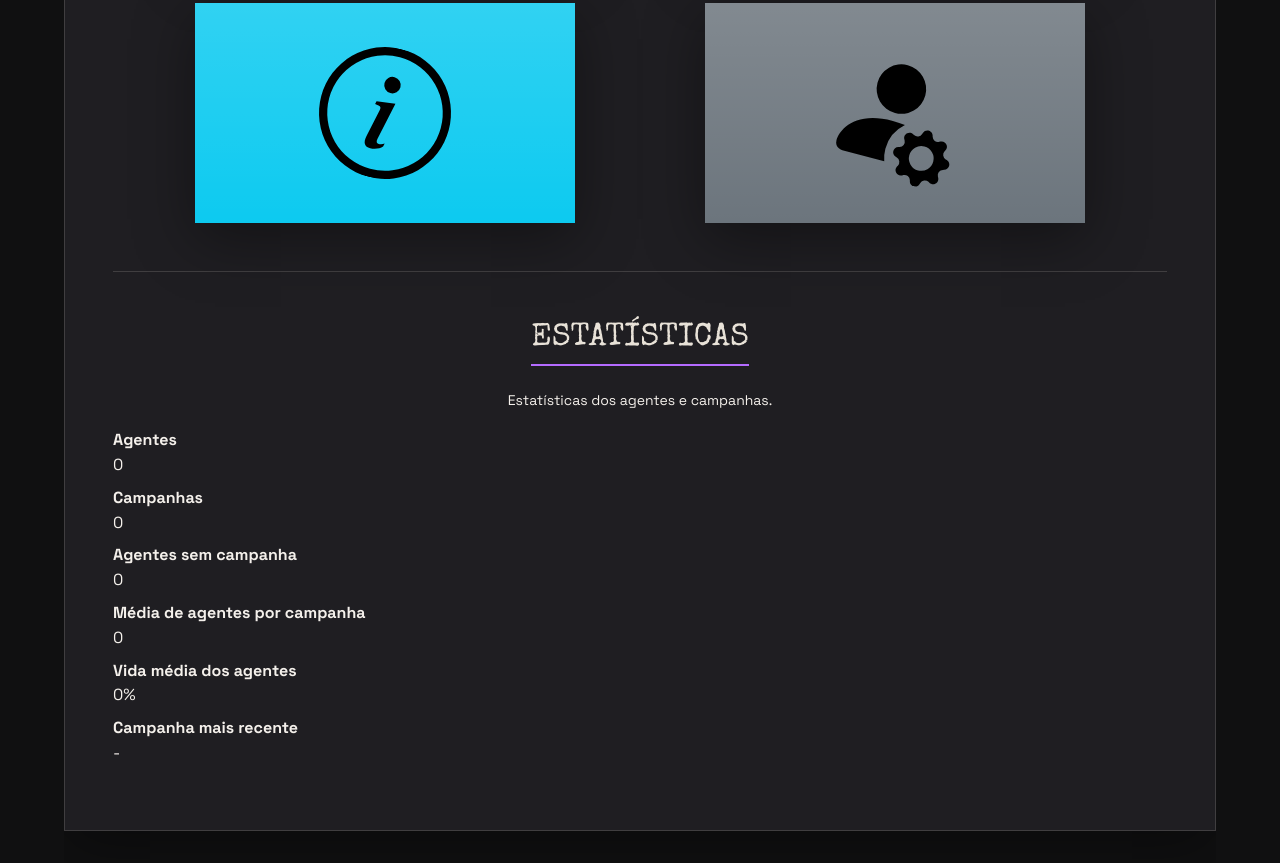
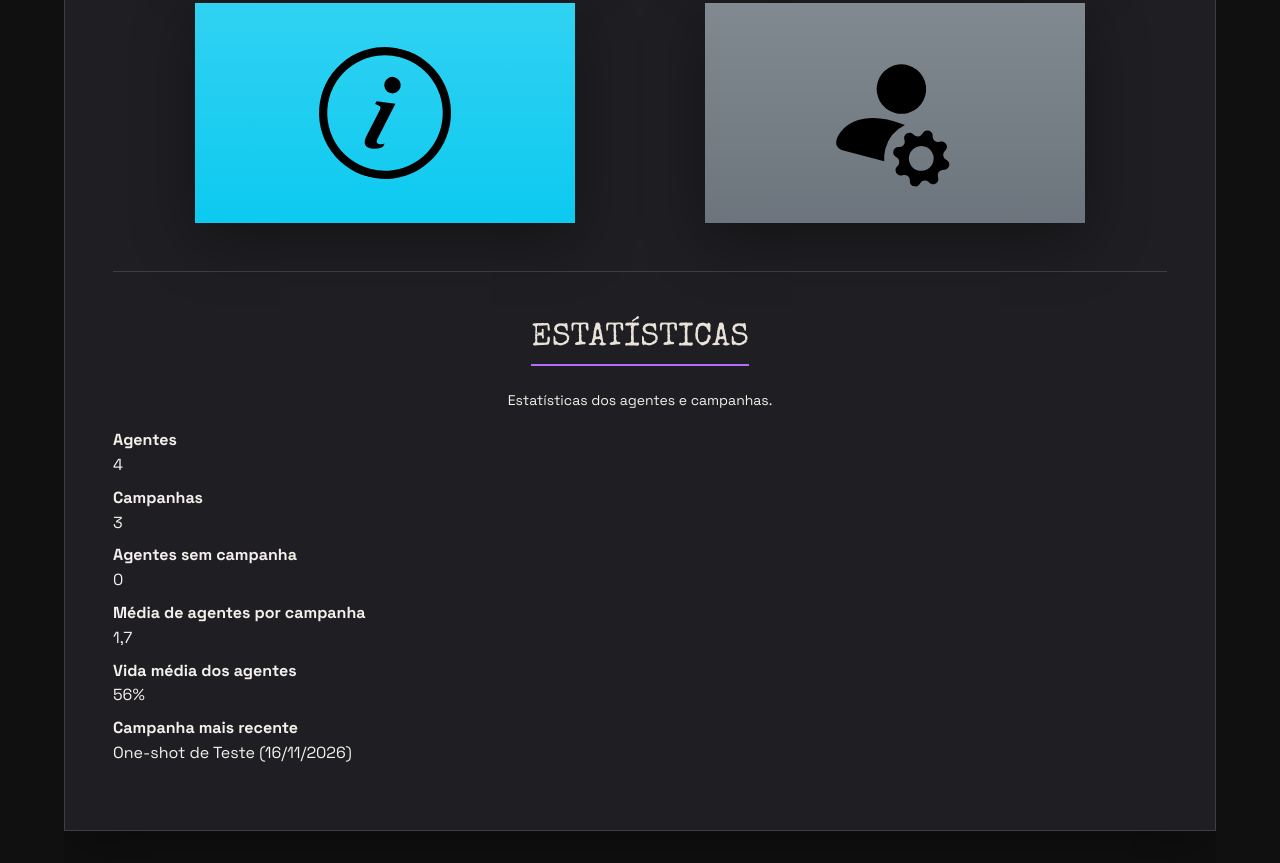
Before and after one commit to amandaolliveira/fichas-rpg, a plain HTML site: page src/index.html in a window 1280 px wide. Shown: the part 818-1681 px from the top of the page. Drawn offline with nearby package versions, Linux system fonts and the light colour scheme.

Commit message:
feat: estatisticas.js calcula os indicadores do início, recalcula toda vez que volta pra lá

```diff
--- a/src/index.html
+++ b/src/index.html
@@ -540,6 +540,7 @@
 		<script src="js/ficha.js"></script>
 		<script src="js/campanhas.js"></script>
 		<script src="js/wizard.js"></script>
+		<script src="js/estatisticas.js"></script>
 		<script src="js/main.js"></script>
 	</body>
 </html>
--- /dev/null
+++ b/src/js/estatisticas.js
@@ -0,0 +1,76 @@
+// ESTATÍSTICAS
+// os números do início. só lê as listas de agentes e campanhas, não mexe em nada
+
+// quantos agentes não estão em nenhuma campanha
+function contarAgentesSemCampanha() {
+	let total = 0;
+	for (const agente of agentes) {
+		let estaEmAlguma = false;
+		for (const campanha of campanhas) {
+			if (campanha.agentes.includes(agente.id)) {
+				estaEmAlguma = true;
+				break;
+			}
+		}
+		if (!estaEmAlguma) {
+			total++;
+		}
+	}
+	return total;
+}
+
+// média de agentes por campanha, com uma casa decimal. sem campanha nenhuma dá 0 (senão divide por zero)
+function mediaAgentesPorCampanha() {
+	if (campanhas.length === 0) {
+		return 0;
+	}
+	let soma = 0;
+	for (const campanha of campanhas) {
+		soma += campanha.agentes.length;
+	}
+	return Math.round((soma / campanhas.length) * 10) / 10;
+}
+
+// média da vida atual em % do máximo. agente com máximo 0 fica de fora pra não dividir por zero
+function vidaMediaDosAgentes() {
+	let soma = 0;
+	let contados = 0;
+	for (const agente of agentes) {
+		if (agente.vida.maximo > 0) {
+			soma += agente.vida.atual / agente.vida.maximo;
+			contados++;
+		}
+	}
+	if (contados === 0) {
+		return 0;
+	}
+	return Math.round((soma / contados) * 100);
+}
+
+// a campanha com o criadoEm mais novo
+function campanhaMaisRecente() {
+	let recente = undefined;
+	for (const campanha of campanhas) {
+		if (!recente || campanha.criadoEm > recente.criadoEm) {
+			recente = campanha;
+		}
+	}
+	return recente;
+}
+
+// joga os números nos <dd> do início
+function renderizarEstatisticas() {
+	document.getElementById("estat-agentes").textContent = agentes.length;
+	document.getElementById("estat-campanhas").textContent = campanhas.length;
+	document.getElementById("estat-sem-campanha").textContent = contarAgentesSemCampanha();
+	document.getElementById("estat-media-agentes").textContent = mediaAgentesPorCampanha().toLocaleString("pt-BR");
+	document.getElementById("estat-vida-media").textContent = vidaMediaDosAgentes() + "%";
+
+	const recente = campanhaMaisRecente();
+	if (recente) {
+		const data = new Date(recente.criadoEm).toLocaleDateString("pt-BR");
+		document.getElementById("estat-recente").textContent = recente.nome + " (" + data + ")";
+	} else {
+		document.getElementById("estat-recente").textContent = "-";
+	}
+}
--- a/src/js/main.js
+++ b/src/js/main.js
@@ -19,6 +19,11 @@ function trocarSection() {
 	// toda vez que abre a ficha, ela puxa o agente selecionado de novo
 	if (id === "ficha") {
 		preencherFicha();
+	}
+
+	// os números do início podem ter mudado (agente ou campanha nova), então recalcula
+	if (id === "inicio") {
+		renderizarEstatisticas();
 	}
 
 	const nova = document.getElementById(id); // procura a seção nos elementos
@@ -76,6 +81,7 @@ renderizarAgentes();
 renderizarCardDados();
 renderizarCampanhas();
 resetarWizard();
+renderizarEstatisticas();
 
 window.addEventListener("hashchange", trocarSection); // tive que cavar pra achar esse hashchange
 trocarSection(); // chama a função no rodar da página, pra tocar até na hora de carregar
```
